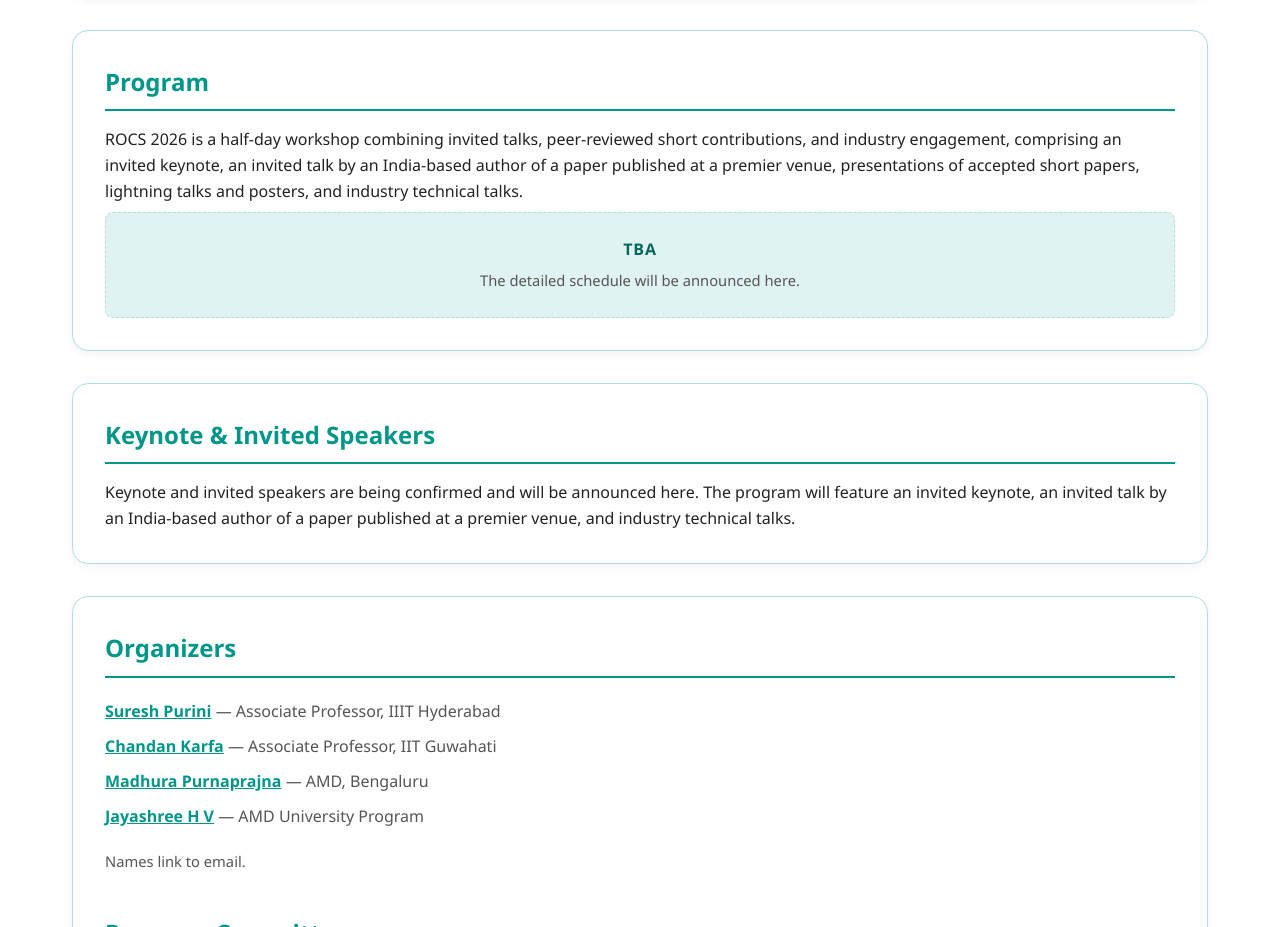
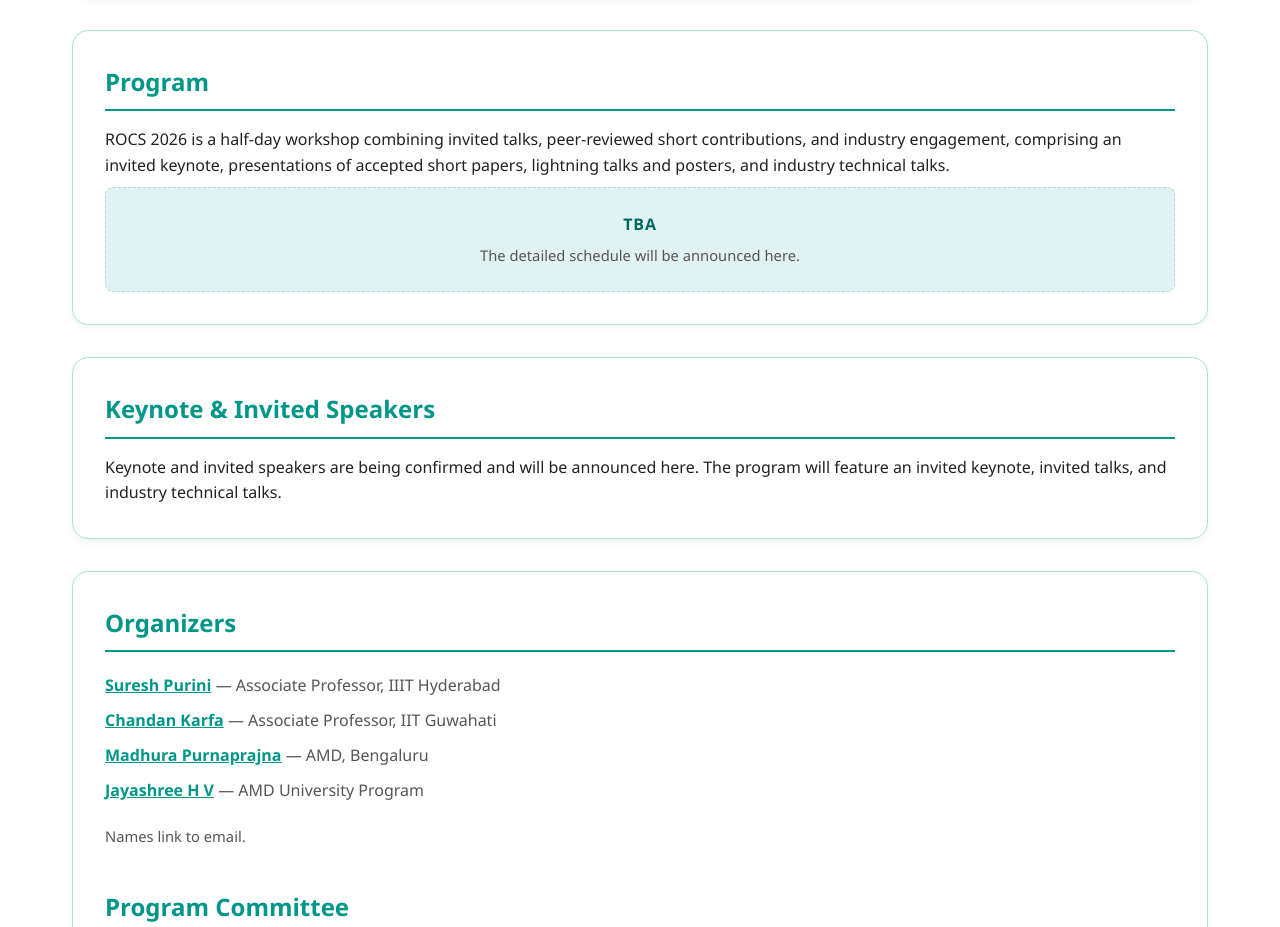
Before and after one commit to rocs-hipc/2026, a plain HTML site: page index.html in a window 1280 px wide. Shown: the part 2926-3853 px from the top of the page. Drawn offline with Linux system fonts and the light colour scheme.

Commit message:
Drop the specific invited-talk mention from the program
The program and speakers sections no longer promise an invited talk by
an India-based author of a paper published at a premier venue; both now
refer to invited talks generally. The clause described a selection
criterion rather than anything a reader needs, and speakers are not yet
confirmed. Kept as an HTML comment so it can be restored, and announced
by name, once a speaker is confirmed.

Co-Authored-By: Claude Opus 5 (1M context) <noreply@anthropic.com>

```diff
--- a/index.html
+++ b/index.html
@@ -276,11 +276,12 @@
 
     <section id="program">
       <h2>Program</h2>
+      <!-- Additional invited talks (e.g. an India-based author of a paper at a premier
+           venue) may be added here once speakers are confirmed. -->
       <p>
         ROCS 2026 is a half-day workshop combining invited talks, peer-reviewed short contributions,
-        and industry engagement, comprising an invited keynote, an invited talk by an India-based
-        author of a paper published at a premier venue, presentations of accepted short papers,
-        lightning talks and posters, and industry technical talks.
+        and industry engagement, comprising an invited keynote, presentations of accepted short
+        papers, lightning talks and posters, and industry technical talks.
       </p>
       <!-- TODO: replace with the schedule table (see the 2025 page) once the program is finalized -->
       <div class="tba-block">
@@ -294,8 +295,7 @@
       <!-- TODO: replace with confirmed speakers, titles, abstracts and bios (see 2025 page for the format) -->
       <p>
         Keynote and invited speakers are being confirmed and will be announced here. The program will
-        feature an invited keynote, an invited talk by an India-based author of a paper published at a
-        premier venue, and industry technical talks.
+        feature an invited keynote, invited talks, and industry technical talks.
       </p>
     </section>
 
```
